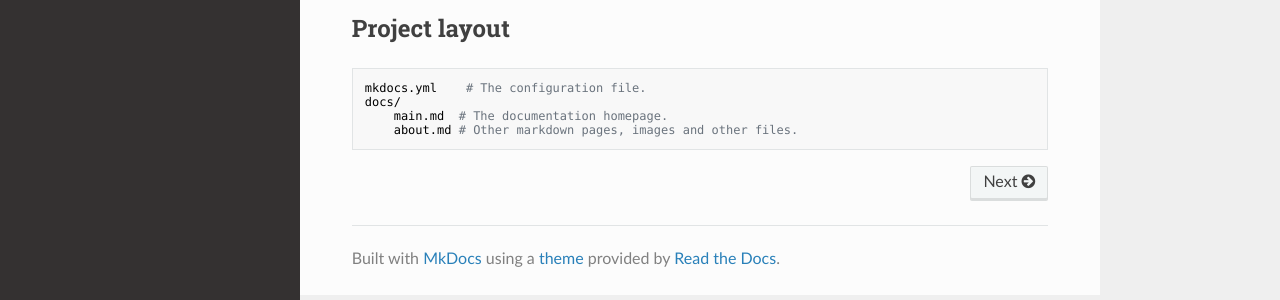
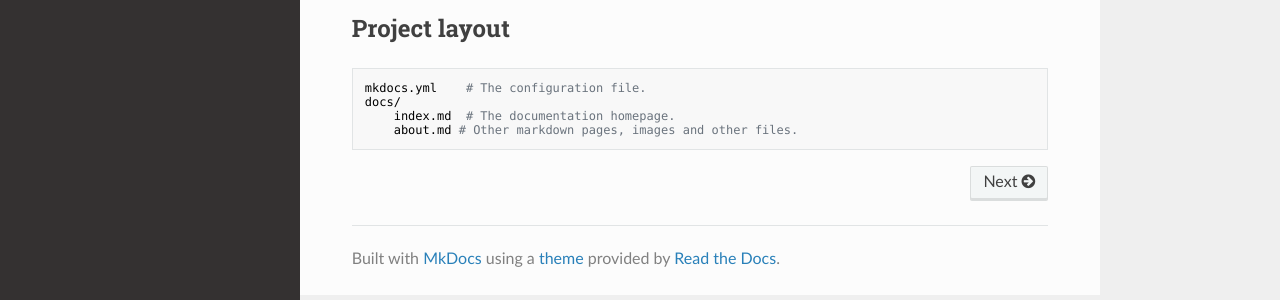
Before and after one commit to WiresharkIO/TinyML4PAD_documentation, an MkDocs documentation site: the page built from docs/index.md, in a window 1280 px wide. Shown: the part 300-600 px from the top of the page. Built offline with MkDocs 1.6.1, drawn with Linux system fonts in a browser that asks for light colours; nearby versions of some CDN libraries.

Commit message:
Updated documentation

```diff
--- a/docs/main.md
+++ b/docs/index.md
@@ -11,5 +11,5 @@
 
     mkdocs.yml    # The configuration file.
     docs/
-        main.md  # The documentation homepage.
+        index.md  # The documentation homepage.
         about.md # Other markdown pages, images and other files.
--- a/mkdocs.yml
+++ b/mkdocs.yml
@@ -1,7 +1,7 @@
 site_name: Tiny-ML based chewing pattern detection in STM32
 
 nav:
-  - Tiny-ML@IES: main.md
+  - Tiny-ML@IES: index.md
   - Contents: about.md
 
 theme: readthedocs
```
Also changed, not shown: site/404.html, site/about/index.html, site/index.html, site/search.html, site/search/search_index.json, 1 other file.
